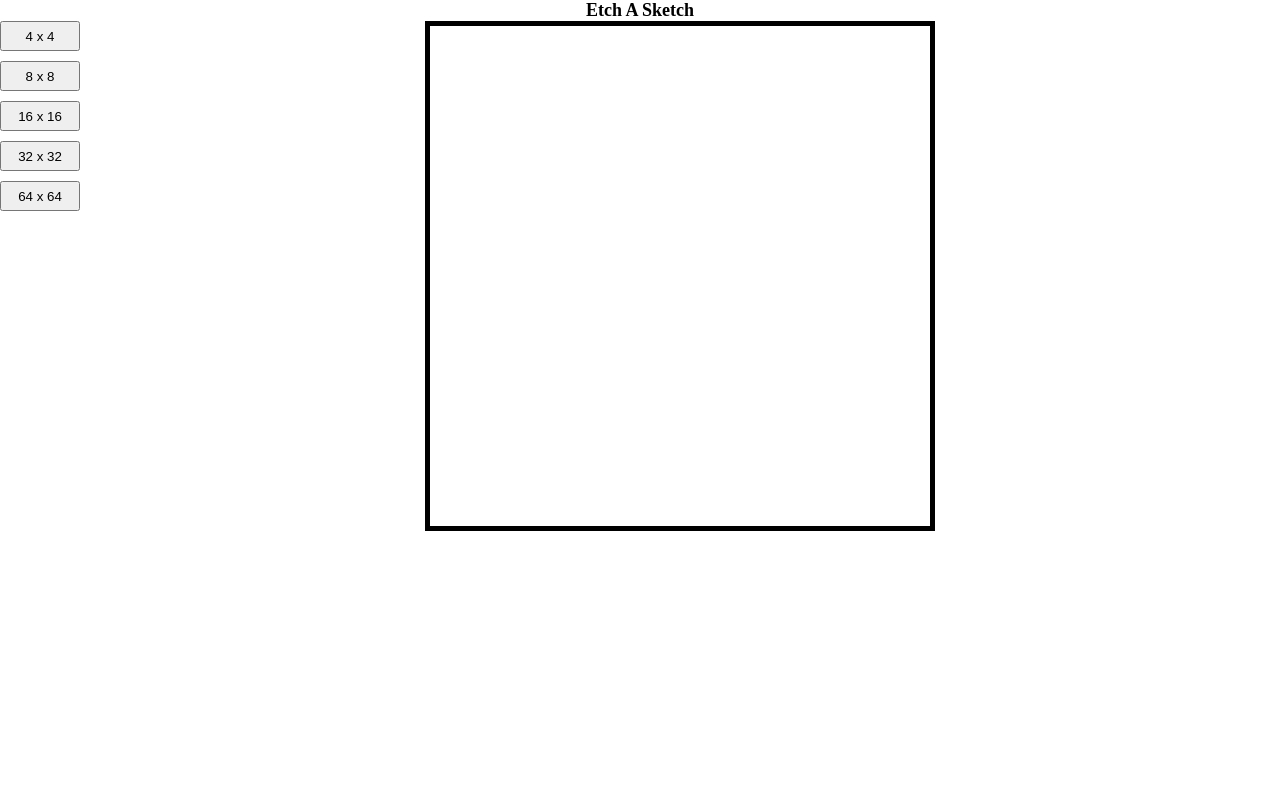
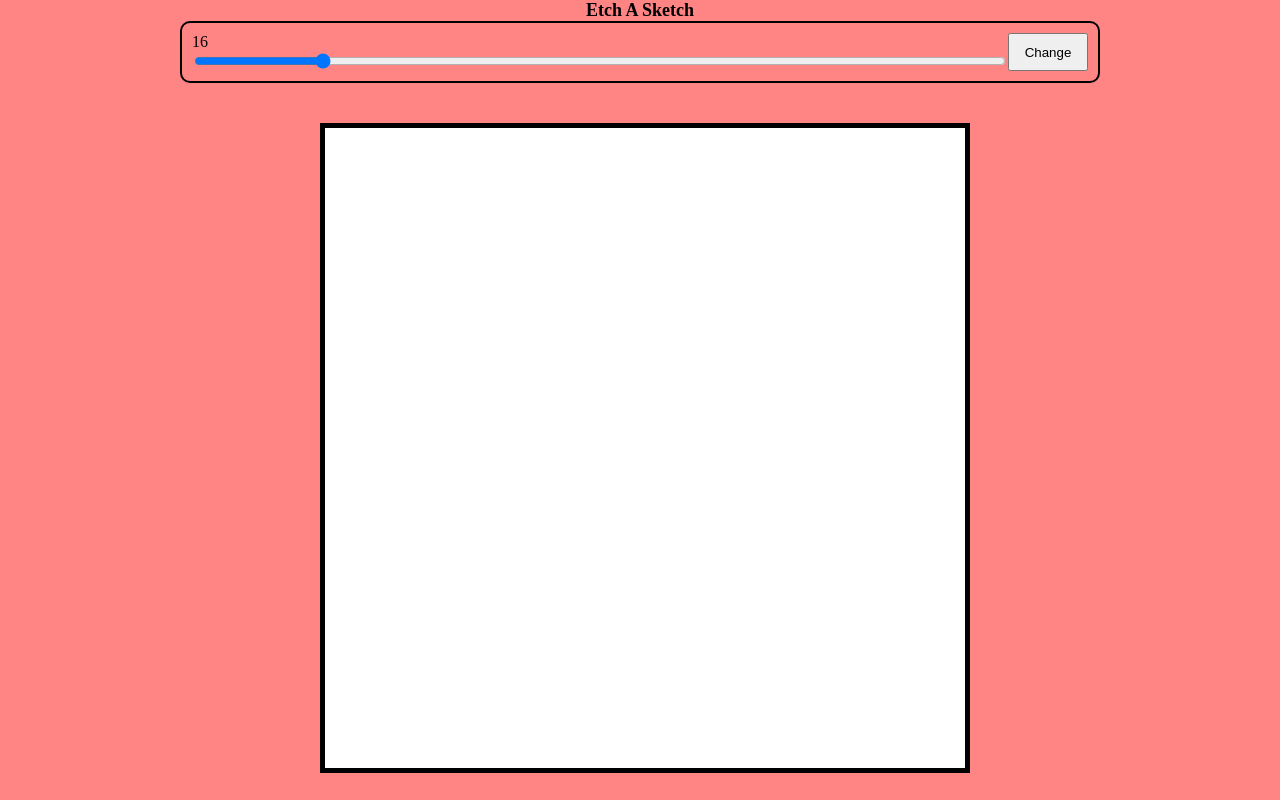
Before and after one commit to guowei42/Odin-Etch-A-Sketch, a plain HTML site: page index.html in a window 1280 px wide. Drawn offline with Linux system fonts and the light colour scheme.

Commit message:
changed sizing relative to screen

```diff
--- a/index.html
+++ b/index.html
@@ -13,19 +13,20 @@
         <div class = "header">
             Etch A Sketch
         </div>
-        <div class="container">
-            <div class="content">
-                <div class="controls">
-                    <button id = "4" type="button">4 x 4</button>
-                    <button id = "8" type="button">8 x 8</button>
-                    <button id = "16" type="button">16 x 16</button>
-                    <button id = "32" type="button">32 x 32</button>
-                    <button id = "32" type="button">64 x 64</button>
-                </div>
-                <div class="wrapper">
-                    <div class = "sketch">
+        <div class="content">
+            <div class="controls">
+                <div class = "slider-container">
+                    <div class = "all-slider">
+                        <div id = "value">16</div>
+                        <input type="range" min = "1" max = "100" value = "16" class = "slider" id = "myrange">
+                    </div>
+                    <div>
+                        <button type="button" id ="change-value">Change</button>
                     </div>
                 </div>
+            </div>
+            <div class="wrapper">
+                <div class = "sketch"></div>
             </div>
         </div>
     </body>
--- a/script.js
+++ b/script.js
@@ -1,26 +1,16 @@
-const buttons = document.querySelectorAll('button');
+const slider = document.getElementById("myrange");
+const output = document.getElementById("value");
 
-buttons.forEach((button) => {
-    button.addEventListener('click', () => {
-        let id = button.id;
-        switch(id) {
-            case "4":
-                createDiv(4);
-                break;
-            case "8":
-                createDiv(8);
-                break;
-            case "16":
-                createDiv(16);
-                break;
-            case "32":
-                createDiv(32);
-                break;
-            case "64":
-                createDiv(64);
-                break;
-        }
-    });
+output.innerHTML = slider.value;
+
+slider.oninput = function() {
+    output.innerHTML = this.value;
+}
+
+const buttonValue = document.getElementById('change-value');
+
+buttonValue.addEventListener('click', () => {
+    createDiv(slider.value);
 });
 
 function createDiv(number) {
--- a/style.css
+++ b/style.css
@@ -1,3 +1,4 @@
+
 .header {
     text-align: center;
     font-size: large;
@@ -5,24 +6,41 @@
 }
 
 body {
+    background-color: rgb(255, 132, 132);
     height: 100vh;
     margin: 0px;
+}
+
+.slider-container {
+    display: flex;
+}
+
+.all-slider{
     display: flex;
     flex-direction: column;
     flex: 1;
 }
 
-.container, .content, .controls, .wrapper {
-    display: flex;
+#change-value {
+    height: 100%;
 }
 
-.container, .content, .wrapper, .sketch {
+.content {
+    display: flex;
+    gap: 40px;
+    flex-direction: column;
     flex: 1;
+    justify-content: center;
+    align-items: center;
 }
 
 .controls {
-    flex-direction: column;
-    gap: 10px;
+    border: 2px solid black;
+    padding: 10px;
+    border-radius: 10px;
+    width: 70%;
+    justify-content: center;
+    align-items: center;
 }
 
 .controls button {
@@ -30,14 +48,27 @@ body {
     width: 80px;
 }
 
-.wrapper {
-    justify-content: center;
+.sketch {
+    border: 5px solid black;
+    background-color: white;
+    display: grid;
+    position: absolute;
+    width: 100%;
+    height: 100%;
 }
 
-.sketch {
-    border: 5px solid black;
-    display: grid;
-    max-width: 500px;
-    min-width: 500px;
-    height: 500px;
+.wrapper {
+    position: relative;
+    width: 50%;
 }
+
+.wrapper:after {
+    content: "";
+    display: block;
+    padding-bottom: 100%;
+}
+
+.sketch div {
+    border-bottom: 1px solid black;
+    border-right: 1px solid black;
+}
```
